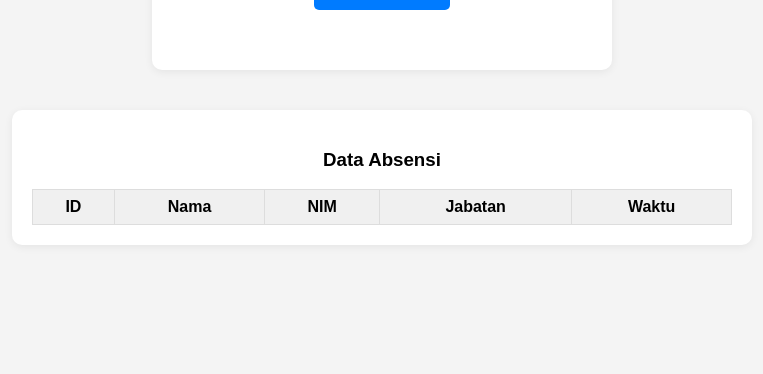
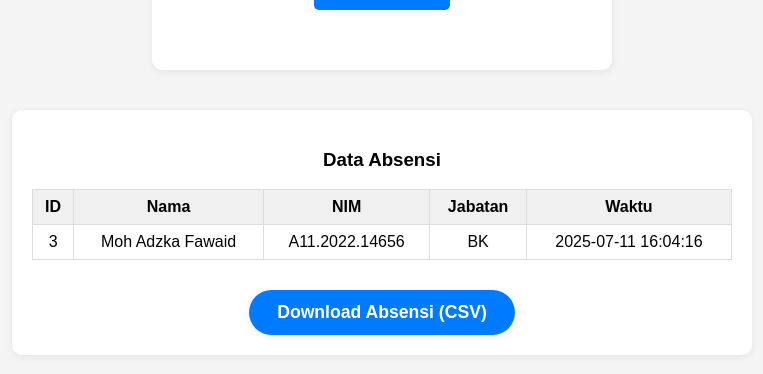
Before and after one commit to adzkafawaid/absensisederhana, a Flask app: page / in a window 1280 px wide. Shown: the part 176-550 px from the top of the page, without its empty margins (258-1021 px from the left). Run offline with Flask 3, Linux system fonts and the light colour scheme; data that the repository does not hold is empty.

Commit message:
deployWEB

```diff
--- a/absensi.csv
+++ b/absensi.csv
@@ -1 +1,2 @@
 ID,Nama,NIM,Jabatan,Waktu
+3,Moh Adzka Fawaid,A11.2022.14656,BK,2025-07-11 16:04:16
--- a/app.py
+++ b/app.py
@@ -1,6 +1,7 @@
 from flask import Flask, render_template, request, jsonify
 import pandas as pd
 from datetime import datetime
+from flask import send_file
 
 import os
 
@@ -60,6 +61,10 @@ def data_absen():
     df_absen = pd.read_csv(ABSEN_FILE)
     data = df_absen.to_dict(orient="records")
     return jsonify(data)
+@app.route('/download')
+def download():
+    return send_file(ABSEN_FILE, as_attachment=True)
+
 
 if __name__ == "__main__":
     app.run(host="0.0.0.0", port=5000, debug=True)
--- a/templates/index.html
+++ b/templates/index.html
@@ -18,6 +18,22 @@
         .btn { padding: 10px 20px; border: none; border-radius: 5px; background: #007bff; color: #fff; font-size: 1em; cursor: pointer; margin: 10px 5px; }
         .btn:active { background: #0056b3; }
         #camera-error { color: red; margin-top: 10px; }
+        .download-btn {
+            display: inline-block;
+            margin-top: 30px;
+            padding: 12px 28px;
+            background: #007bff;
+            color: #fff;
+            border-radius: 25px;
+            text-decoration: none;
+            font-size: 1.1em;
+            font-weight: bold;
+            box-shadow: 0 2px 8px #0001;
+            transition: background 0.2s;
+        }
+        .download-btn:hover {
+            background: #0056b3;
+        }
     </style>
     <script src="/static/app.js" defer></script>
 </head>
@@ -44,6 +60,7 @@
             </thead>
             <tbody></tbody>
         </table>
+        <a href="/download" class="download-btn">Download Absensi (CSV)</a>
     </div>
 </body>
 </html>
```
